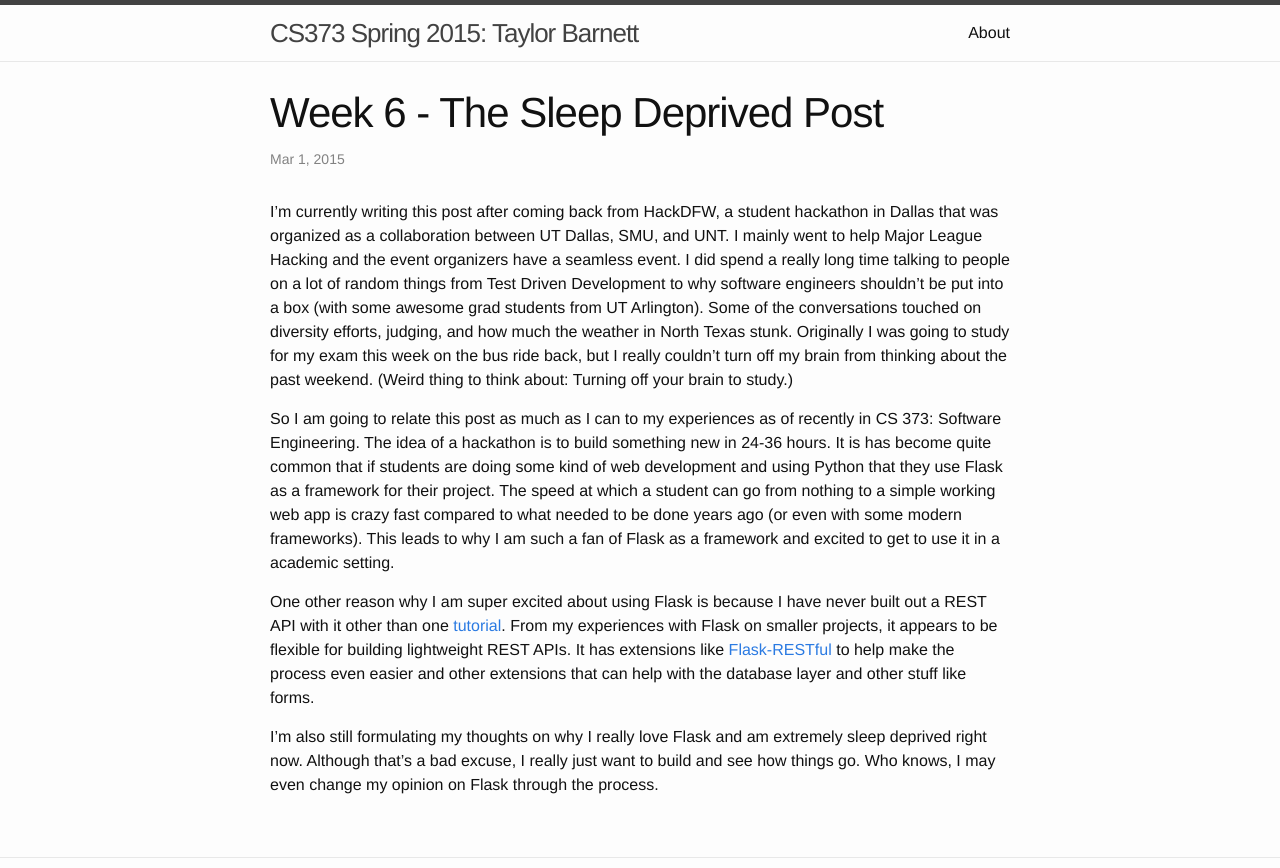
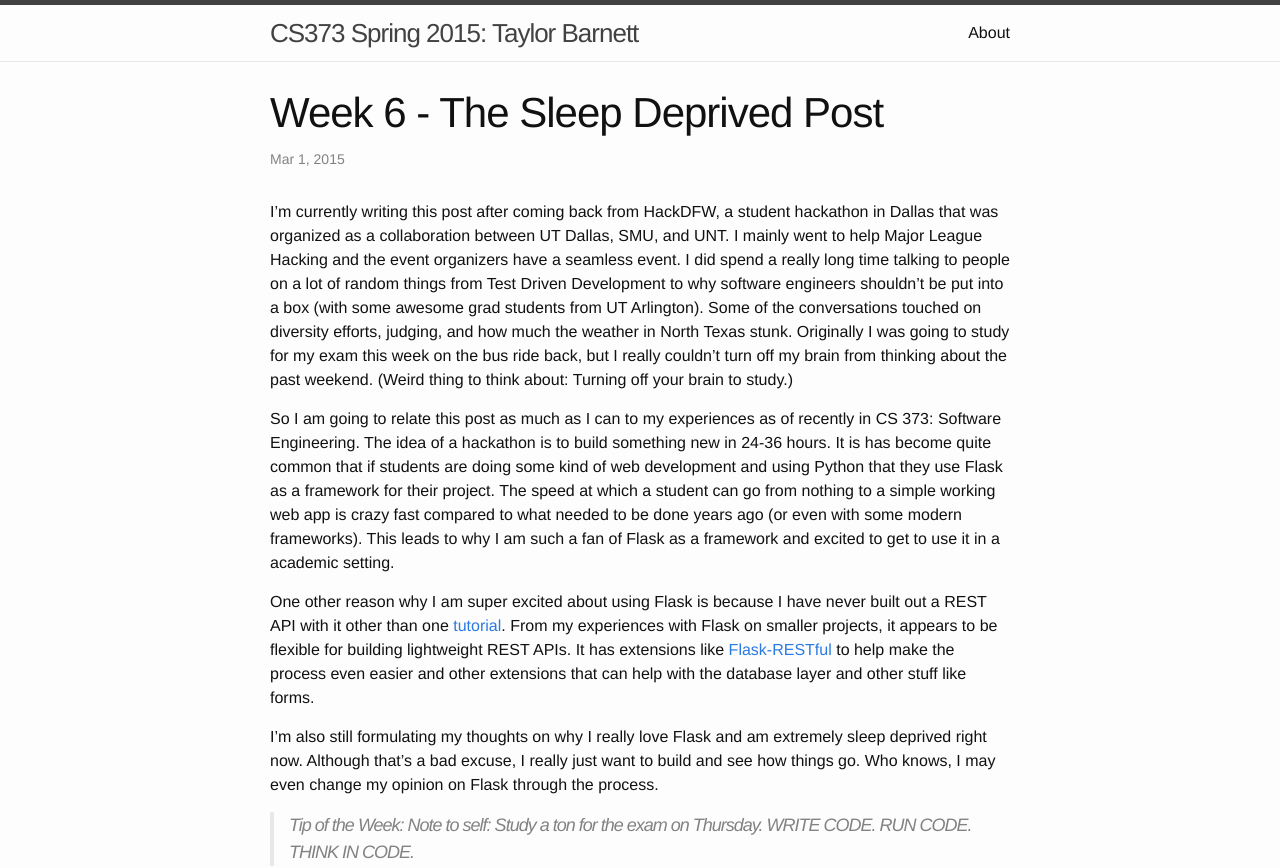
Before and after one commit to tbarn/old-website, a Jekyll site: the page built from _posts/2015-03-01-week-6.markdown, in a window 1280 px wide. Shown: the top 868 px of the page. Built offline with Jekyll 4.4.1, drawn with Linux system fonts in a browser that asks for light colours; grey boxes are pictures that could not be loaded.

Commit message:
Added week 6 tip of the week, also nonsense

```diff
--- a/_posts/2015-03-01-week-6.markdown
+++ b/_posts/2015-03-01-week-6.markdown
@@ -10,3 +10,6 @@ So I am going to relate this post as much as I can to my experiences as of recen
 One other reason why I am super excited about using Flask is because I have never built out a REST API with it other than one [tutorial](http://blog.miguelgrinberg.com/post/designing-a-restful-api-with-python-and-flask). From my experiences with Flask on smaller projects, it appears to be flexible for building lightweight REST APIs. It has extensions like [Flask-RESTful](https://flask-restful.readthedocs.org/en/0.3.2/) to help make the process even easier and other extensions that can help with the database layer and other stuff like forms.
 
 I'm also still formulating my thoughts on why I really love Flask and am extremely sleep deprived right now. Although that's a bad excuse, I really just want to build and see how things go. Who knows, I may even change my opinion on Flask through the process.
+
+> Tip of the Week:
+> Note to self: Study a ton for the exam on Thursday. WRITE CODE. RUN CODE. THINK IN CODE.
```
